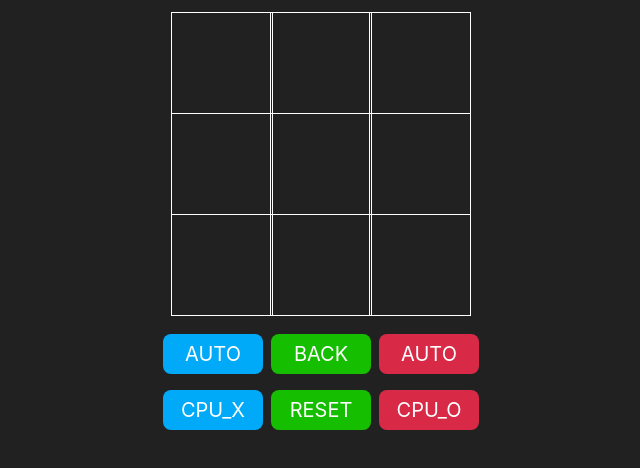
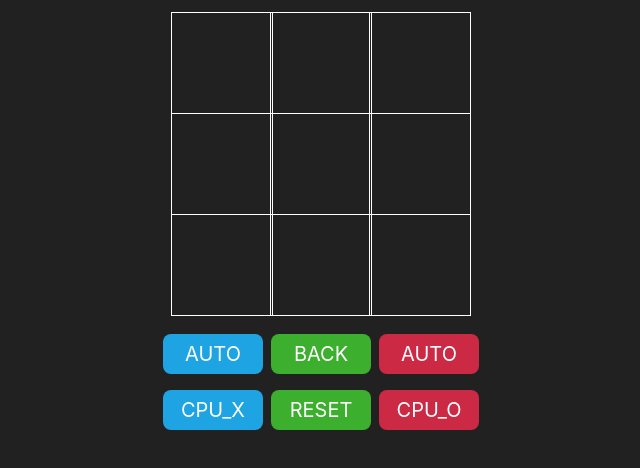
Before and after one commit to kowara-gan/tictactoeHTML, a website built with webpack: page docs/index.html in a window 1280 px wide. Shown: the part 168-636 px from the top of the page, without its empty margins (319-959 px from the left). Built offline with nearby package versions, Linux system fonts and the light colour scheme.

Commit message:
[Add]all

```diff
--- a/docs/style.css
+++ b/docs/style.css
@@ -81,11 +81,11 @@
     cursor: pointer;
 }
 #reset,#back{
-    background-color: #16be00;
+    background-color: #3daf2e;
 }
 #firstPlayer,#firstProcedure {
-    background-color: #00aaf8;
+    background-color: #1ea4e2;
 }
 #secondPlayer,#secondProcedure {
-    background-color: #d82a47;
+    background-color: #cc2944;
 }
```
